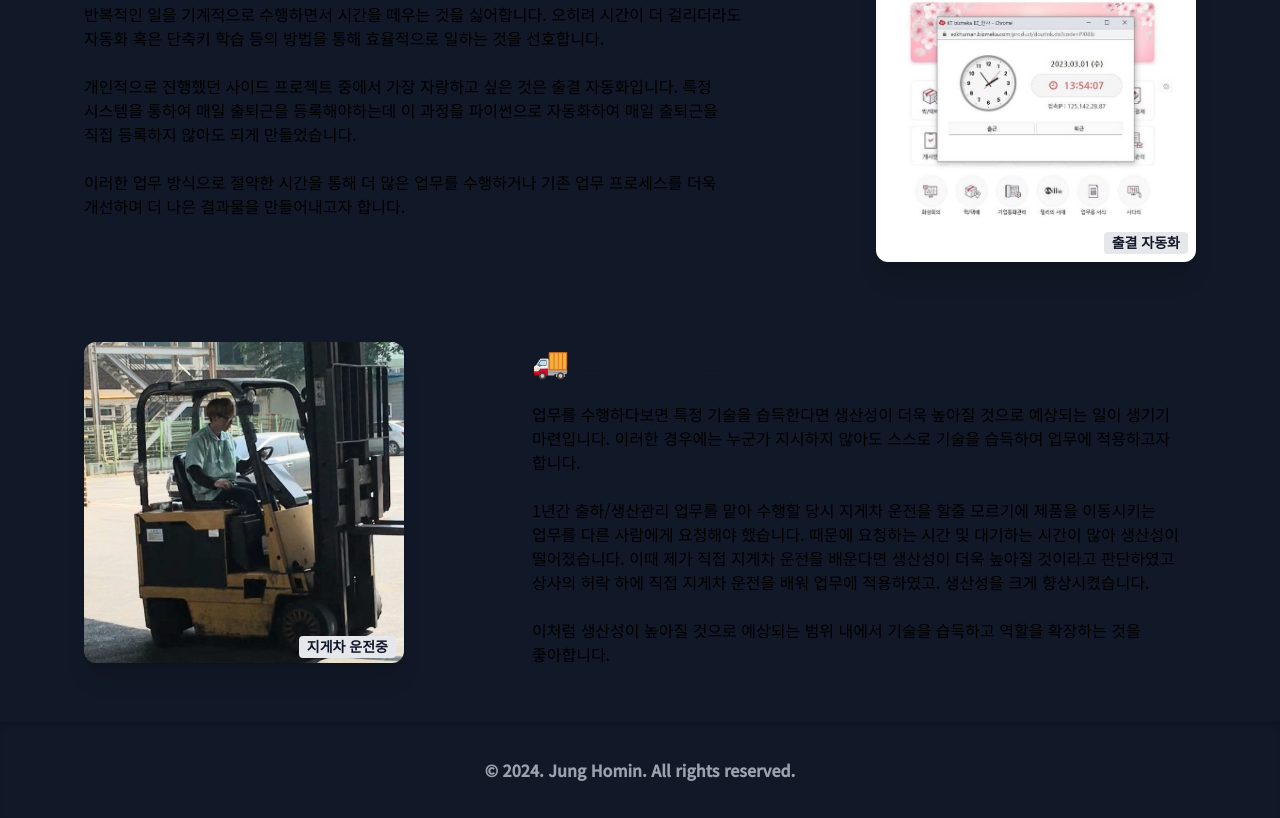
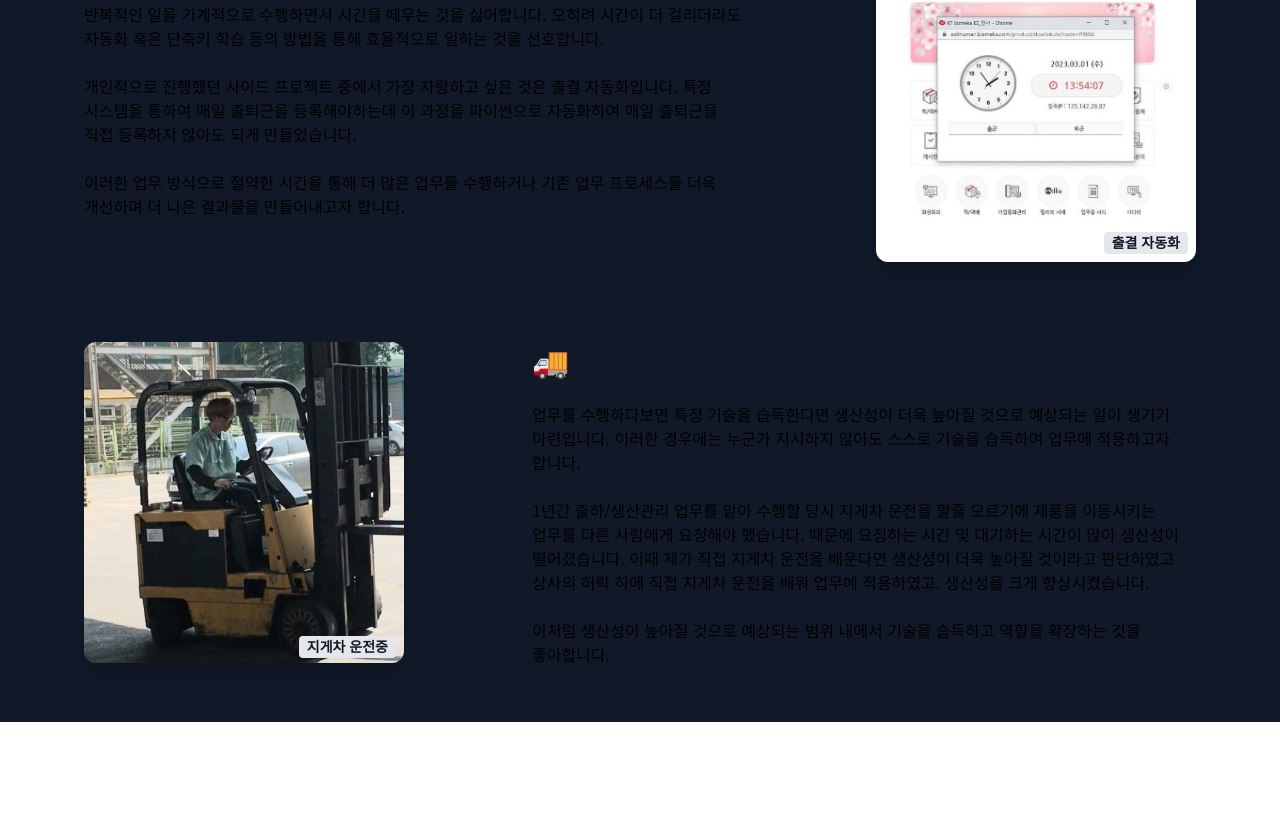
Before and after one commit to mynameishomin/portfolio, a Next.js app: page /about-02 in a window 1280 px wide. Shown: the part 522-1340 px from the top of the page. After the commit the page ends 1244 px from the top, so only its background shows below. Built offline with nearby package versions, Linux system fonts and the light colour scheme; what tailwindcss-3d would draw is missing.

Commit message:
작업중

```diff
--- a/components/layout/footer.tsx
+++ b/components/layout/footer.tsx
@@ -2,11 +2,11 @@ import Container from "./container";
 
 export default () => {
     return (
-        <footer className="h-24 shadow-inner">
-            <Container className="flex flex-col-reverse justify-center items-center h-full text-gray-400 sm:flex-row">
-                <strong className="block text-base sm:mt-0">
+        <footer className="h-10 shadow-inner hidden">
+            <Container className="flex items-center h-full">
+                <span className="block text-sm text-gray-400">
                     © 2024. Jung Homin. All rights reserved.
-                </strong>
+                </span>
             </Container>
         </footer>
     );
--- a/pages/404.tsx
+++ b/pages/404.tsx
@@ -2,7 +2,6 @@ import { useEffect, useState } from "react";
 import { usePathname } from "next/navigation";
 import { Roboto_Mono } from "next/font/google";
 import { AnimatePresence, motion } from "framer-motion";
-import Header from "@/components/layout/header";
 import Container from "@/components/layout/container";
 import Layout from "@/components/layout/layout";
 
@@ -65,20 +64,18 @@ export default function Error404() {
     }, []);
     return (
         <Layout>
-            <div className="absolute inset-0 h-full bg-gray-900">
+            <div className="absolute inset-0">
                 <Container className="h-full">
                     <div
-                        className={`${roboto.className} relative flex flex-col h-full text-white`}
+                        className={`${roboto.className} relative h-full text-white`}
                     >
                         <div className="absolute inset-0 flex justify-end items-end pb-5 text-9xl">
                             404
                         </div>
 
                         {httpMessage && (
-                            <motion.div
+                            <div
                                 className="h-full backdrop-blur-sm"
-                                initial={{ opacity: 0 }}
-                                animate={{ opacity: 1 }}
                             >
                                 <AnimatePresence>
                                     <motion.ul
@@ -113,7 +110,7 @@ export default function Error404() {
                                         )}
                                     </motion.ul>
                                 </AnimatePresence>
-                            </motion.div>
+                            </div>
                         )}
                     </div>
                 </Container>
```
